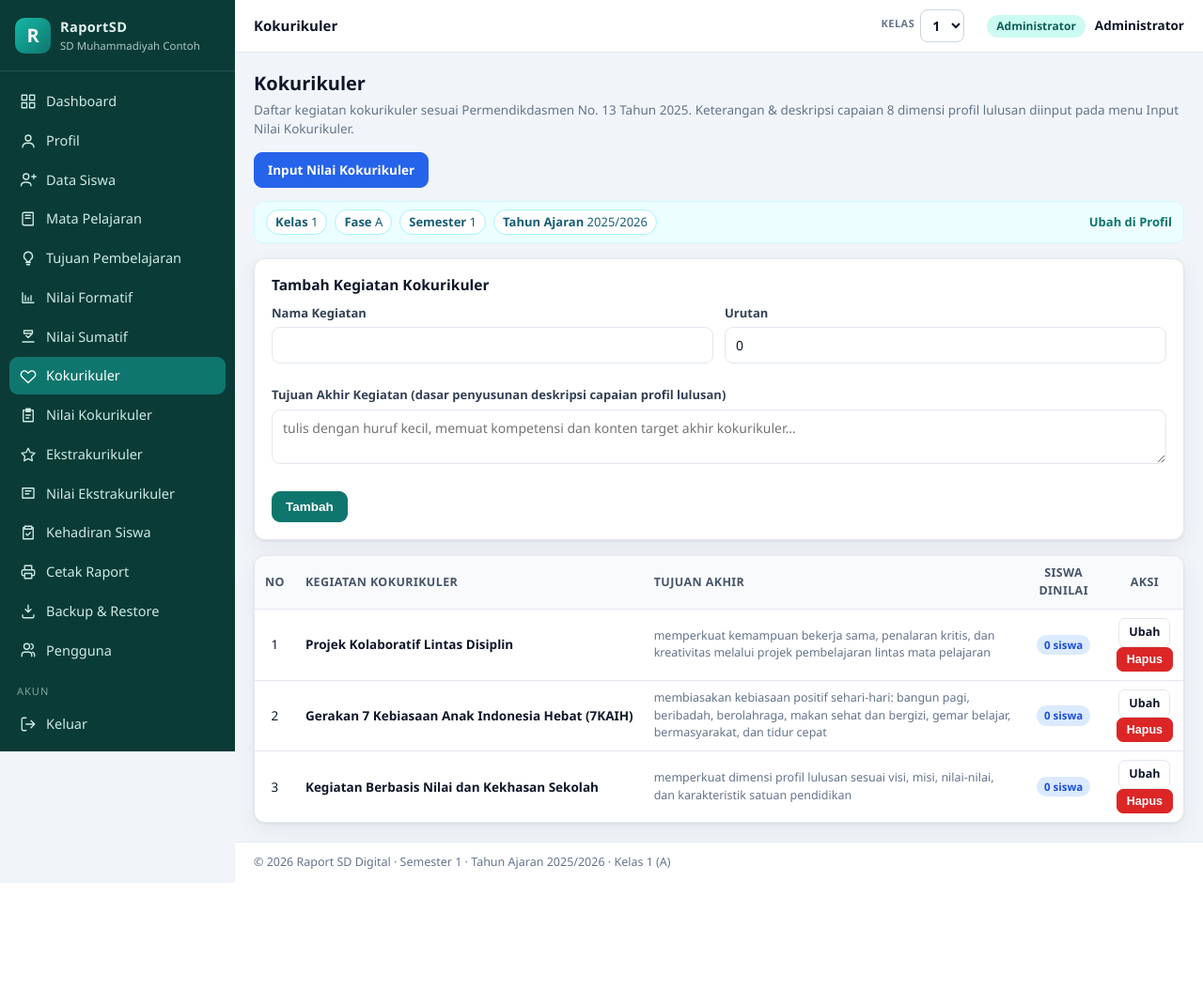
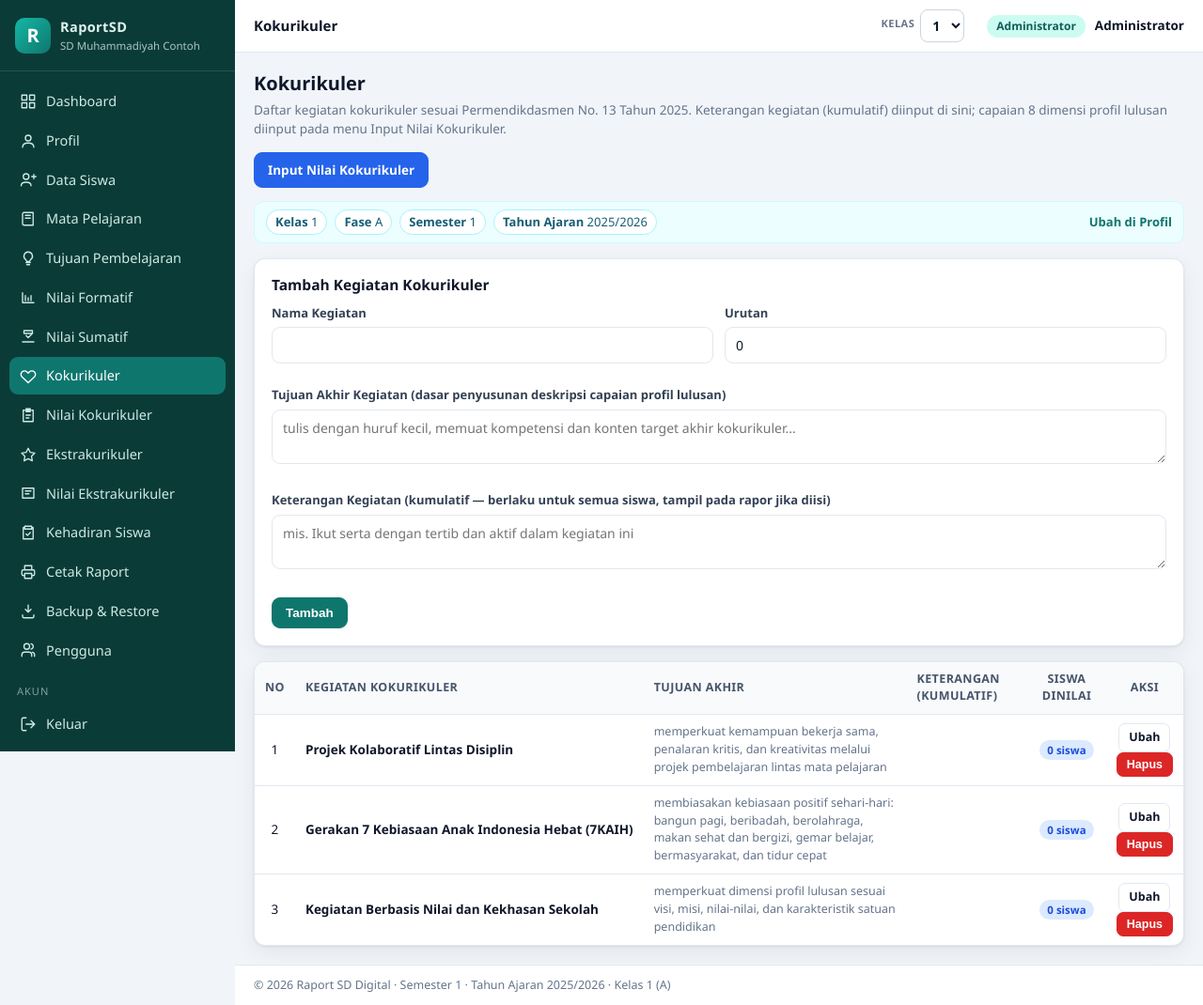
Before and after one commit to ponpesashshidiq2-dev/raportSD, a PHP site: page /index.php?page=kokurikuler in a window 1280 px wide. Shown: the whole page at 94% size. Before the commit the page ends 940 px from the top, so only its background shows below. Run offline with PHP 8.4, Linux system fonts and the light colour scheme; the visitor is signed in with stand-in values (Sample User, id 1); some libraries are stand-ins or nearby versions.

Commit message:
Kokurikuler: keterangan kegiatan kumulatif, deskripsi rapor dari dimensi yang diberi predikat

```diff
--- a/app/db.php
+++ b/app/db.php
@@ -339,6 +339,7 @@ function migrate_kokurikuler(PDO $pdo): void
       id INTEGER PRIMARY KEY AUTOINCREMENT,
       nama TEXT NOT NULL,
       tujuan TEXT NOT NULL DEFAULT '',
+      keterangan TEXT NOT NULL DEFAULT '',
       urutan INTEGER NOT NULL DEFAULT 0
     )");
     $pdo->exec("CREATE TABLE IF NOT EXISTS kokurikuler_nilai (
@@ -365,6 +366,10 @@ function migrate_kokurikuler(PDO $pdo): void
         foreach (daftar_kokurikuler() as $kk) {
             $stmt->execute([$kk['nama'], $kk['tujuan'], $kk['urutan']]);
         }
+    }
+    $colsKeg = $pdo->query('PRAGMA table_info(kokurikuler_kegiatan)')->fetchAll(PDO::FETCH_ASSOC);
+    if (!array_filter($colsKeg, fn($c) => ($c['name'] ?? '') === 'keterangan')) {
+        $pdo->exec("ALTER TABLE kokurikuler_kegiatan ADD COLUMN keterangan TEXT NOT NULL DEFAULT ''");
     }
 }
 
--- a/pages/kokurikuler.php
+++ b/pages/kokurikuler.php
@@ -10,6 +10,7 @@ if ($_SERVER['REQUEST_METHOD'] === 'POST') {
         $data = [
             'nama' => trim($_POST['nama'] ?? ''),
             'tujuan' => trim($_POST['tujuan'] ?? ''),
+            'keterangan' => trim($_POST['keterangan'] ?? ''),
             'urutan' => (int) ($_POST['urutan'] ?? 0),
         ];
         if ($data['nama'] === '') {
@@ -39,10 +40,12 @@ $edit = null;
 if (!empty($_GET['edit'])) {
     $edit = one('SELECT * FROM kokurikuler_kegiatan WHERE id=?', [(int) $_GET['edit']]);
 }
-$daftar = all('SELECT k.*, (SELECT COUNT(*) FROM kokurikuler_nilai n WHERE n.kegiatan_id=k.id) AS jml
-    FROM kokurikuler_kegiatan k ORDER BY k.urutan, k.nama');
+$daftar = all('SELECT k.* FROM kokurikuler_kegiatan k ORDER BY k.urutan, k.nama');
+$c = ctx();
+$jmlDinilai = (int) scalar("SELECT COUNT(*) FROM kokurikuler_capaian WHERE ta=? AND semester=? AND predikat<>'' AND predikat<>'[]'",
+    [$c['ta'], $c['semester']]);
 
-page_head('Kokurikuler', 'Daftar kegiatan kokurikuler sesuai Permendikdasmen No. 13 Tahun 2025. Keterangan & deskripsi capaian 8 dimensi profil lulusan diinput pada menu Input Nilai Kokurikuler.',
+page_head('Kokurikuler', 'Daftar kegiatan kokurikuler sesuai Permendikdasmen No. 13 Tahun 2025. Keterangan kegiatan (kumulatif) diinput di sini; capaian 8 dimensi profil lulusan diinput pada menu Input Nilai Kokurikuler.',
     '<a class="btn blue" href="index.php?page=nilai_kokurikuler">Input Nilai Kokurikuler</a>');
 echo context_bar();
 ?>
@@ -62,6 +65,12 @@ echo context_bar();
       <textarea name="tujuan" rows="2" placeholder="tulis dengan huruf kecil, memuat kompetensi dan konten target akhir kokurikuler..."><?= e($edit['tujuan'] ?? '') ?></textarea>
     </div>
   </div>
+  <div class="form-row">
+    <div class="field" style="grid-column:1/-1">
+      <label>Keterangan Kegiatan (kumulatif &mdash; berlaku untuk semua siswa, tampil pada rapor jika diisi)</label>
+      <textarea name="keterangan" rows="2" placeholder="mis. Ikut serta dengan tertib dan aktif dalam kegiatan ini"><?= e($edit['keterangan'] ?? '') ?></textarea>
+    </div>
+  </div>
   <div class="page-actions">
     <button class="btn" type="submit"><?= $edit ? 'Simpan Perubahan' : 'Tambah' ?></button>
     <?php if ($edit): ?><a class="btn secondary" href="index.php?page=kokurikuler">Batal</a><?php endif; ?>
@@ -73,16 +82,17 @@ echo context_bar();
 
 <div class="table-wrap">
   <table class="tbl">
-    <thead><tr><th class="center" style="width:40px">No</th><th>Kegiatan Kokurikuler</th><th>Tujuan Akhir</th><th class="center">Siswa Dinilai</th><?php if (is_admin()): ?><th class="center">Aksi</th><?php endif; ?></tr></thead>
+    <thead><tr><th class="center" style="width:40px">No</th><th>Kegiatan Kokurikuler</th><th>Tujuan Akhir</th><th>Keterangan (kumulatif)</th><th class="center">Siswa Dinilai</th><?php if (is_admin()): ?><th class="center">Aksi</th><?php endif; ?></tr></thead>
     <tbody>
     <?php if (!$daftar): ?>
-      <tr><td colspan="5" class="empty">Belum ada kegiatan kokurikuler.</td></tr>
+      <tr><td colspan="6" class="empty">Belum ada kegiatan kokurikuler.</td></tr>
     <?php else: $no = 0; foreach ($daftar as $d): $no++; ?>
       <tr>
         <td class="center"><?= $no ?></td>
         <td class="name-cell"><?= e($d['nama']) ?></td>
         <td class="hint" style="font-size:12.5px"><?= e($d['tujuan']) ?></td>
-        <td class="center"><span class="badge badge-blue"><?= (int) $d['jml'] ?> siswa</span></td>
+        <td class="hint" style="font-size:12.5px"><?= e($d['keterangan']) ?></td>
+        <td class="center"><span class="badge badge-blue"><?= $jmlDinilai ?> siswa</span></td>
         <?php if (is_admin()): ?>
         <td class="center">
           <a class="btn sm secondary" href="index.php?page=kokurikuler&edit=<?= (int) $d['id'] ?>">Ubah</a>
```
Also changed, not shown: pages/cetak.php (+11 -5 lines), pages/nilai_kokurikuler.php (+13 -39 lines).
